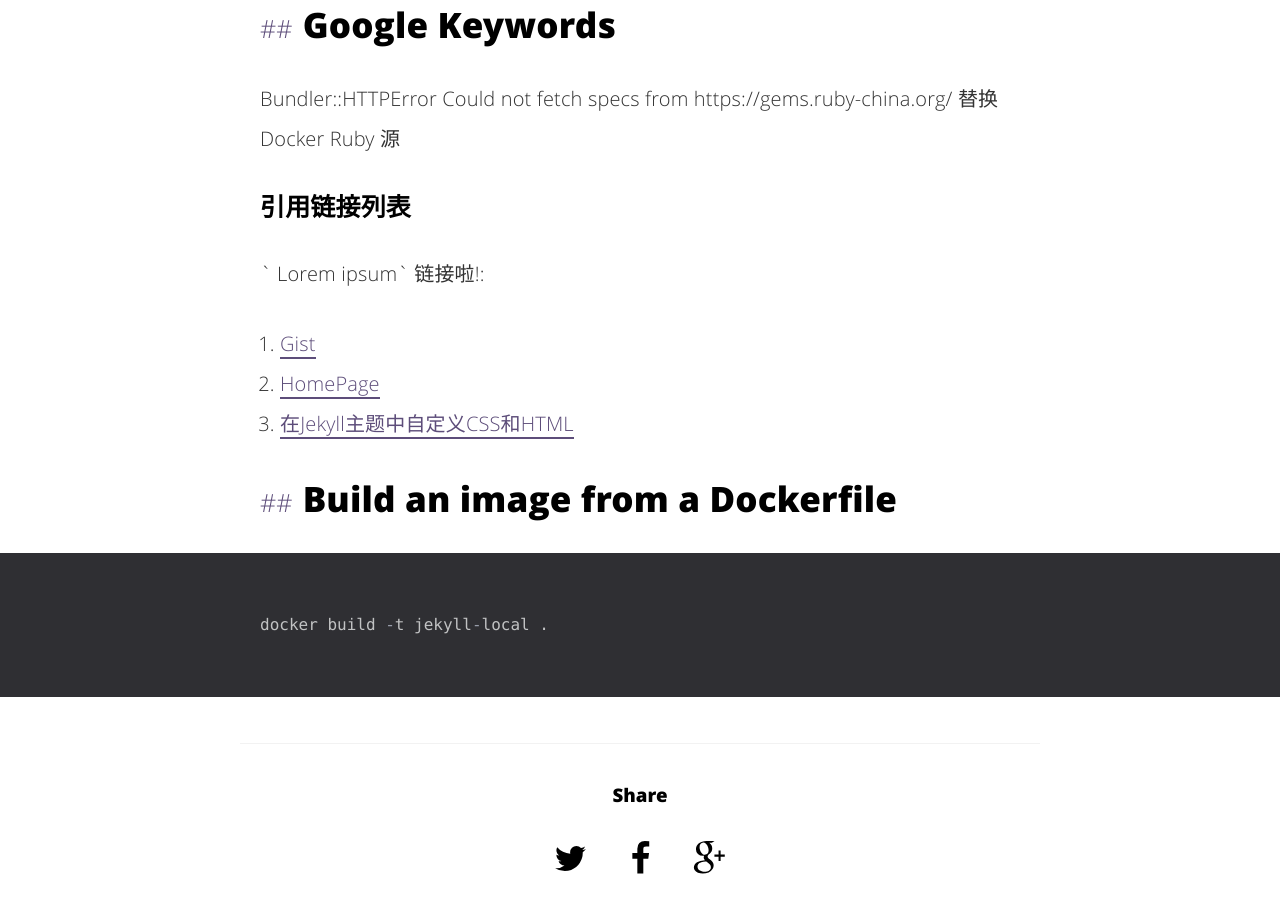
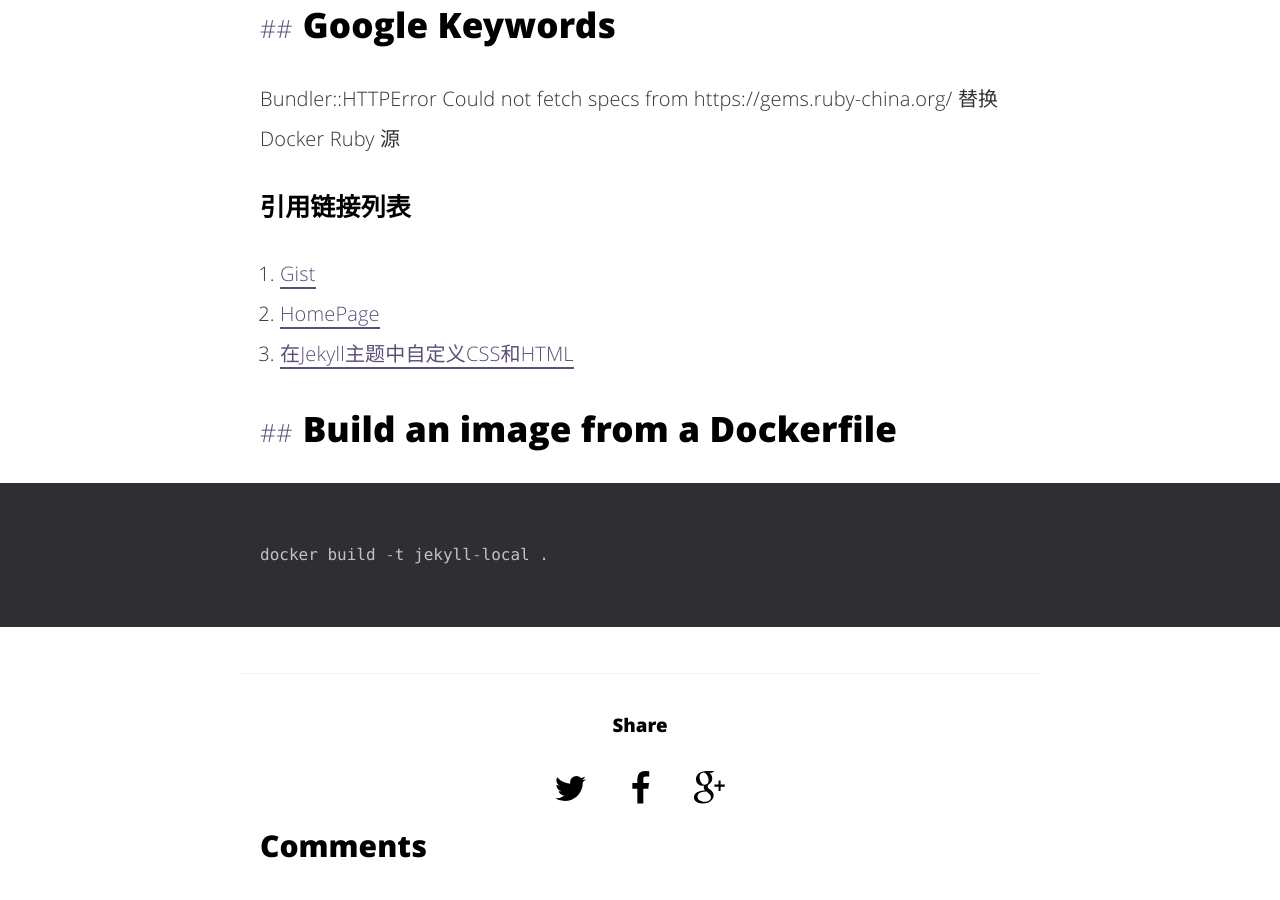
Before and after one commit to SailHe/blog_src, a Jekyll site: the page built from _posts/2019-12-9-GitHubPagesWithDocker.md, in a window 1280 px wide and 900 px high, scrolled down 1593 px. Built offline with Jekyll 4.4.1, drawn with Linux system fonts in a browser that asks for light colours; comment, search, counter and statistics services are not loaded.

```diff
--- a/_posts/2019-12-9-GitHubPagesWithDocker.md
+++ b/_posts/2019-12-9-GitHubPagesWithDocker.md
@@ -49,10 +49,8 @@ Bundler::HTTPError Could not fetch specs from https://gems.ruby-china.org/
 
 ### 引用链接列表
 
-` Lorem ipsum` 链接啦!:
-
 1. <a href="https://gist.github.com/SailHe/498aa5fbccb261a3e074a76296fb41d8" target="_blank">Gist</a>
-2. <a href="https://github/sailhe" target="_blank">HomePage</a>
+2. <a href="https://github.com/sailhe" target="_blank">HomePage</a>
 3. <a href="https://help.github.com/articles/customizing-css-and-html-in-your-jekyll-theme/" target="_blank">在Jekyll主题中自定义CSS和HTML</a>
 
 ## Build an image from a Dockerfile
```
Also changed, not shown: _posts/2018-12-8-HowToCreateGitHubPages.md (+1 -1 lines).
